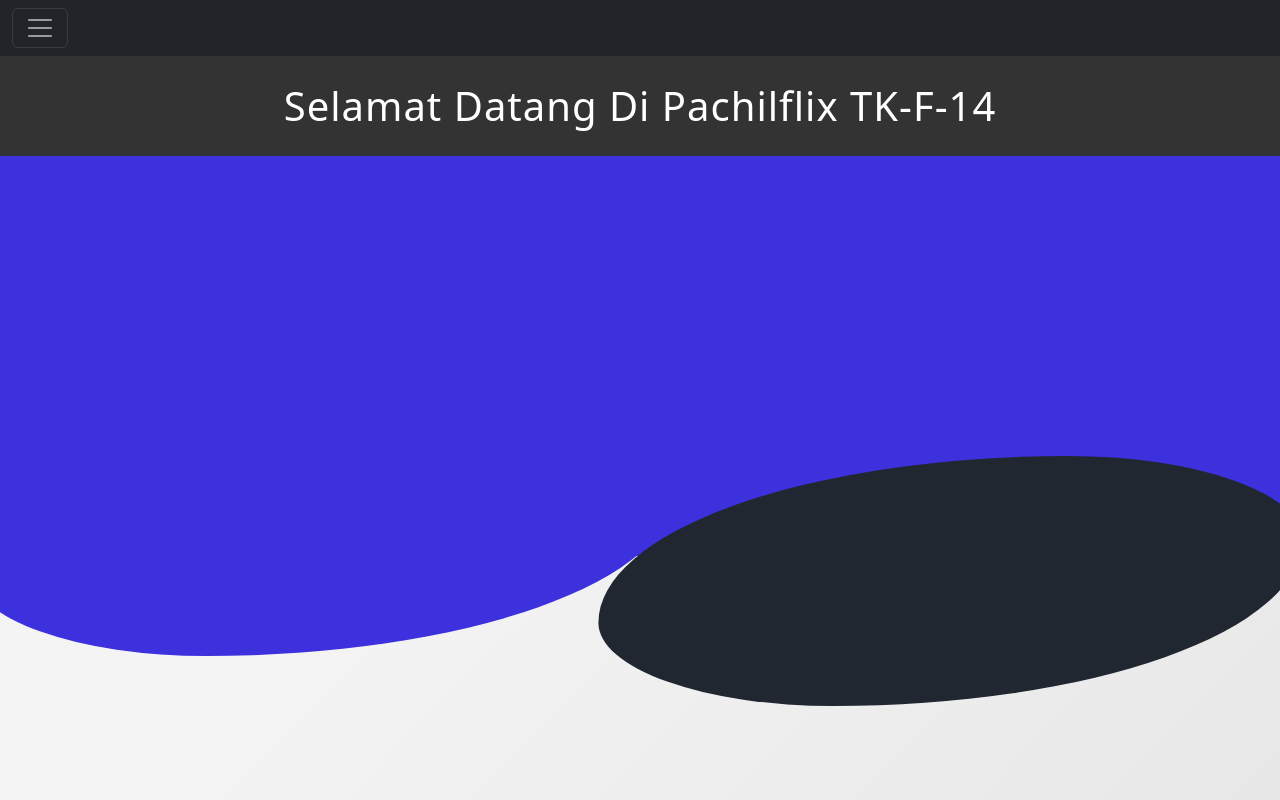
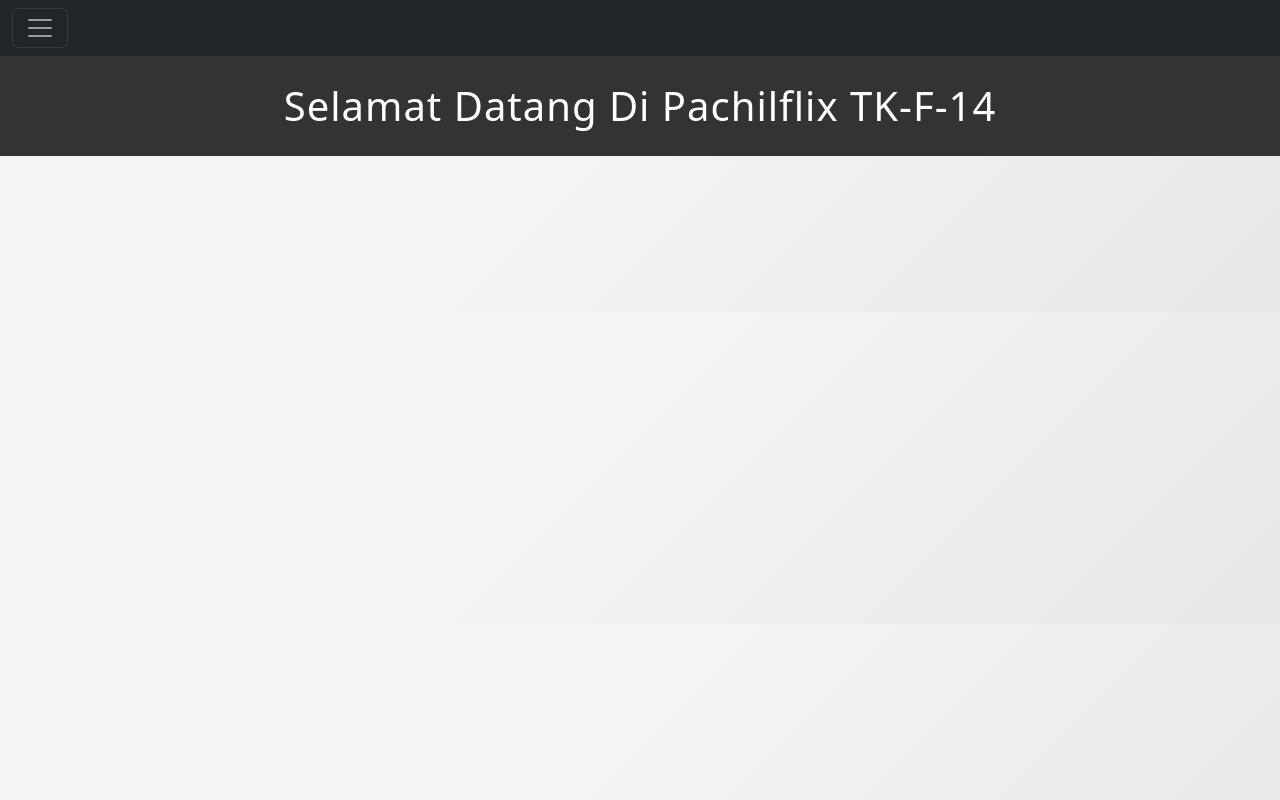
Before and after one commit to BASDAT-F14/TK-BASDAT-F14, a Django app: page /main/ in a window 1280 px wide. Run offline with Django 5.2, Linux system fonts and the light colour scheme; some libraries are stand-ins or nearby versions.

Commit message:
removed curve --forgot

```diff
--- a/fitur_abil/templates/main.html
+++ b/fitur_abil/templates/main.html
@@ -185,9 +185,6 @@
   {% block content %}
   {% include 'navbar.html' %}
   <div class="header">Selamat Datang Di Pachilflix TK-F-14</div>
-  <section>
-    <div class="curve"></div>
-  </section>
   {% endblock content %}
 </body>
 </html>
```
